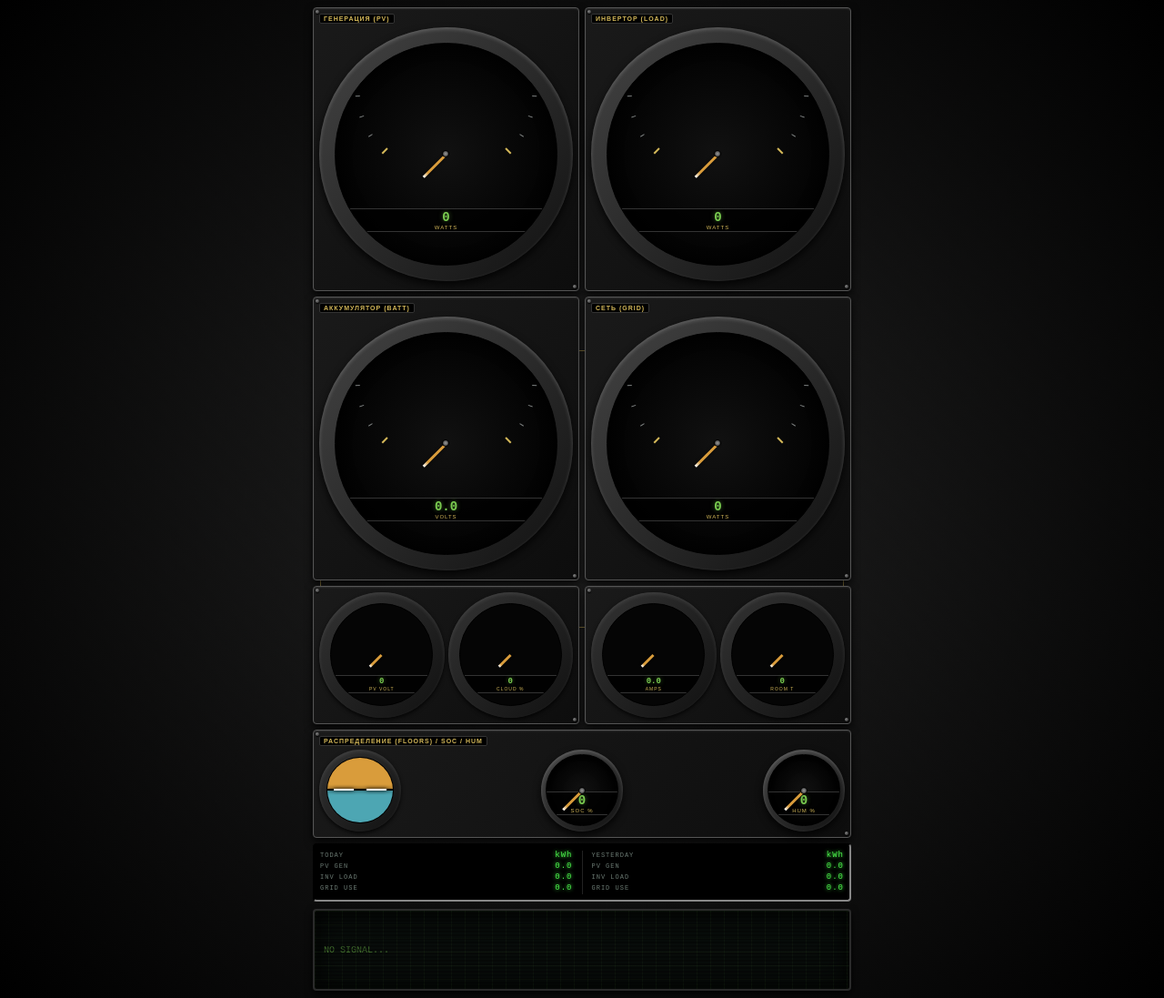
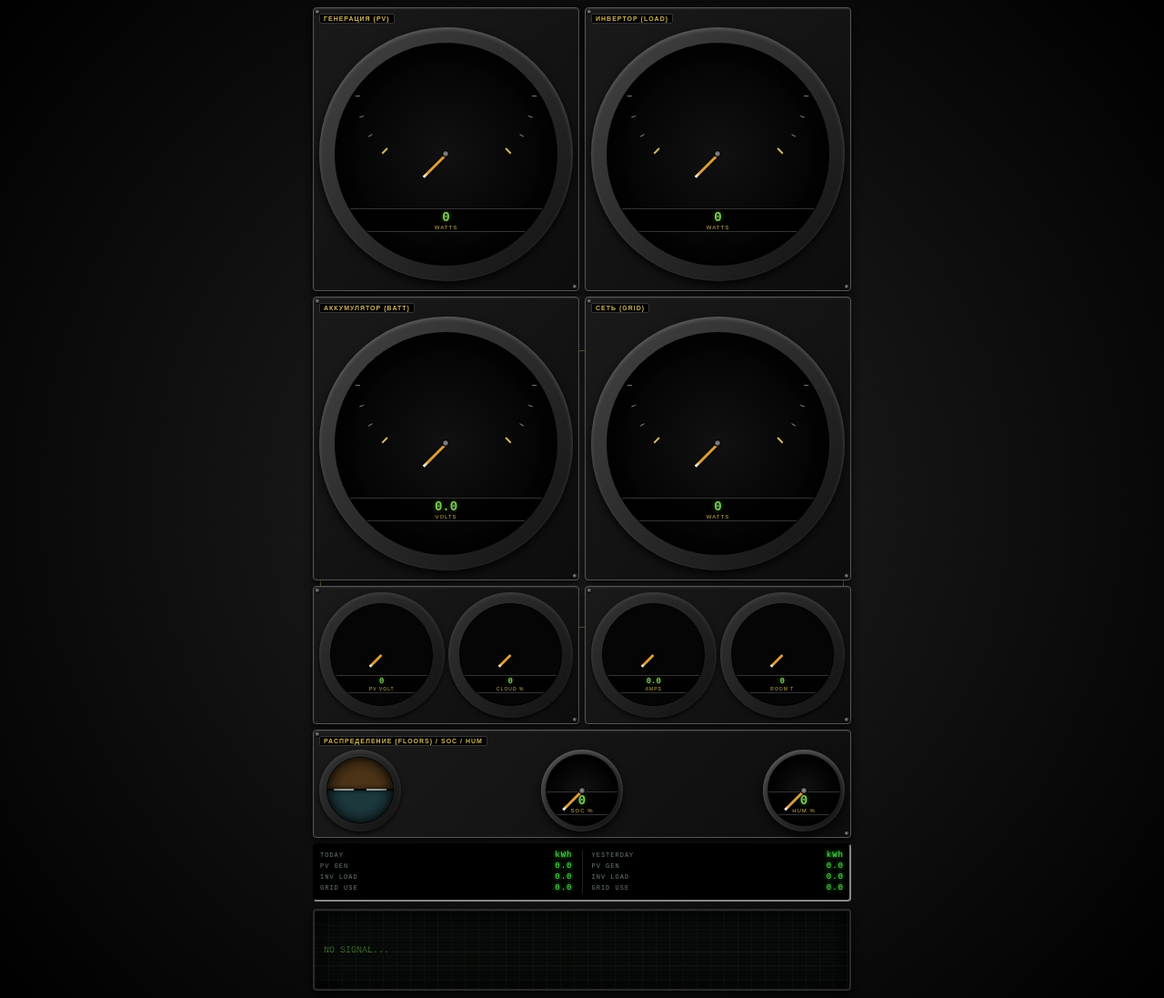
Before and after one commit to Paulpacs/subsolar, a plain HTML site: page index.html in a window 1280 px wide. Shown: the whole page at 91% size. Drawn offline with Linux system fonts and the light colour scheme; no server answers.

Commit message:
Update index.html

```diff
--- a/index.html
+++ b/index.html
@@ -16,7 +16,7 @@
     --bezel-dark: #555555;
     --glass: rgba(15, 20, 18, 0.9);
 
-    /* Vintage Cockpit Colors */
+    /* Vintage Cockpit Colors (Muted / Grimy) */
     --lime: #7acc50;
     --amber: #d99c3b;
     --red: #cc4444;
@@ -24,6 +24,10 @@
     --white: #d1d8d6;
     --warning-yellow: #d4b859;
     --text-dim: #6b7a73;
+
+    /* Darkened Horizon Colors */
+    --horizon-top: #4a3317;    /* Dark amber/brown */
+    --horizon-bottom: #1c383d; /* Dark murky teal */
 
     /* LED Screen Colors */
     --led-bg: #0a0f0c;
@@ -193,8 +197,8 @@
     position: absolute; width: 200%; height: 200%;
     top: -50%; left: -50%;
     background: linear-gradient(to bottom,
-      var(--amber) 0%, var(--amber) 50%,
-      var(--cyan) 50%, var(--cyan) 100%);
+      var(--horizon-top) 0%, var(--horizon-top) 50%,
+      var(--horizon-bottom) 50%, var(--horizon-bottom) 100%);
     transition: transform 1s cubic-bezier(0.4, 0, 0.2, 1);
     z-index: 1;
   }
@@ -211,10 +215,18 @@
     position: absolute; inset: 0; z-index: 3; pointer-events: none;
   }
   .horizon-reticle::before {
-    content: ''; position: absolute; top: 50%; left: 10%; width: 30%; height: 2px; background: #fff; transform: translateY(-50%); box-shadow: 0 0 4px #000;
+    content: ''; position: absolute; top: 50%; left: 10%; width: 30%; height: 2px; background: var(--white); transform: translateY(-50%); box-shadow: 0 0 4px #000; opacity: 0.7;
   }
   .horizon-reticle::after {
-    content: ''; position: absolute; top: 50%; right: 10%; width: 30%; height: 2px; background: #fff; transform: translateY(-50%); box-shadow: 0 0 4px #000;
+    content: ''; position: absolute; top: 50%; right: 10%; width: 30%; height: 2px; background: var(--white); transform: translateY(-50%); box-shadow: 0 0 4px #000; opacity: 0.7;
+  }
+
+  /* Dark glass overlay to mute the colors */
+  .horizon-glass {
+    position: absolute; inset: 0; z-index: 4; pointer-events: none;
+    background: radial-gradient(circle at 50% 50%, transparent 40%, rgba(0,0,0,0.6) 100%);
+    box-shadow: inset 0 0 10px rgba(0,0,0,0.8);
+    border-radius: 50%;
   }
 
   /* TOGGLE SWITCHES */
@@ -439,6 +451,7 @@
           <div class="horizon-ball" id="horizonBall"></div>
           <div class="horizon-line"></div>
           <div class="horizon-reticle"></div>
+          <div class="horizon-glass"></div>
         </div>
       </div>
 
@@ -559,7 +572,6 @@ function setHorizon(valTop, valBottom) {
 
   const total = valTop + valBottom;
   if (total === 0) {
-    // Default to level horizon if no power is being drawn
     ball.style.transform = 'translateY(0%)';
     return;
   }
@@ -567,9 +579,6 @@ function setHorizon(valTop, valBottom) {
   // Calculate the percentage of the top (2nd floor) load
   const topPct = valTop / total;
 
-  // If topPct is 0.5, translateY is 0 (horizon is in the middle)
-  // If topPct is 1.0 (all top), translateY goes up (negative value pushes it into view)
-  // If topPct is 0.0 (all bottom), translateY goes down.
   // We multiply by 100 because the ball is 200% height.
   const shiftY = (0.5 - topPct) * 100;
 
```
